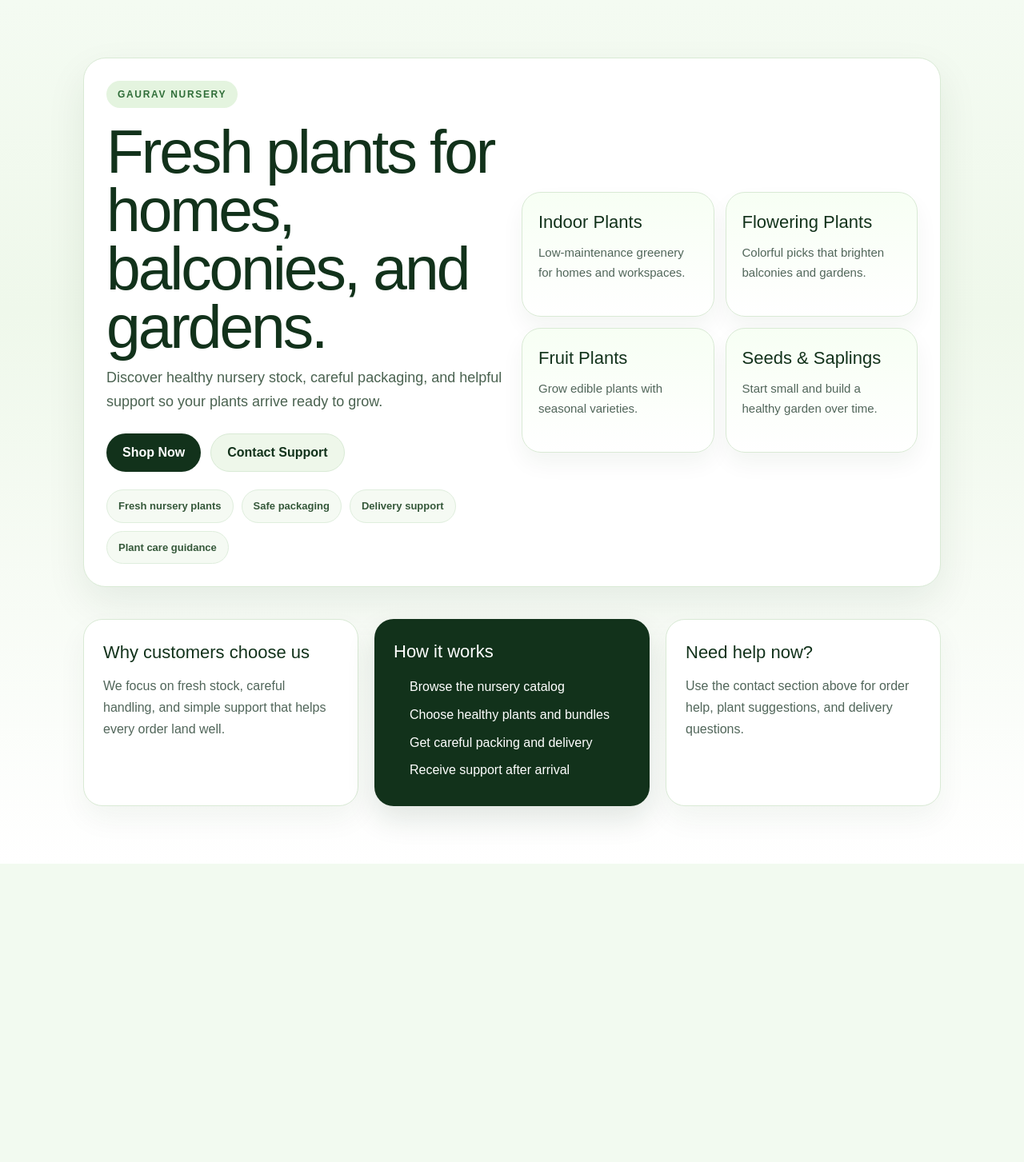
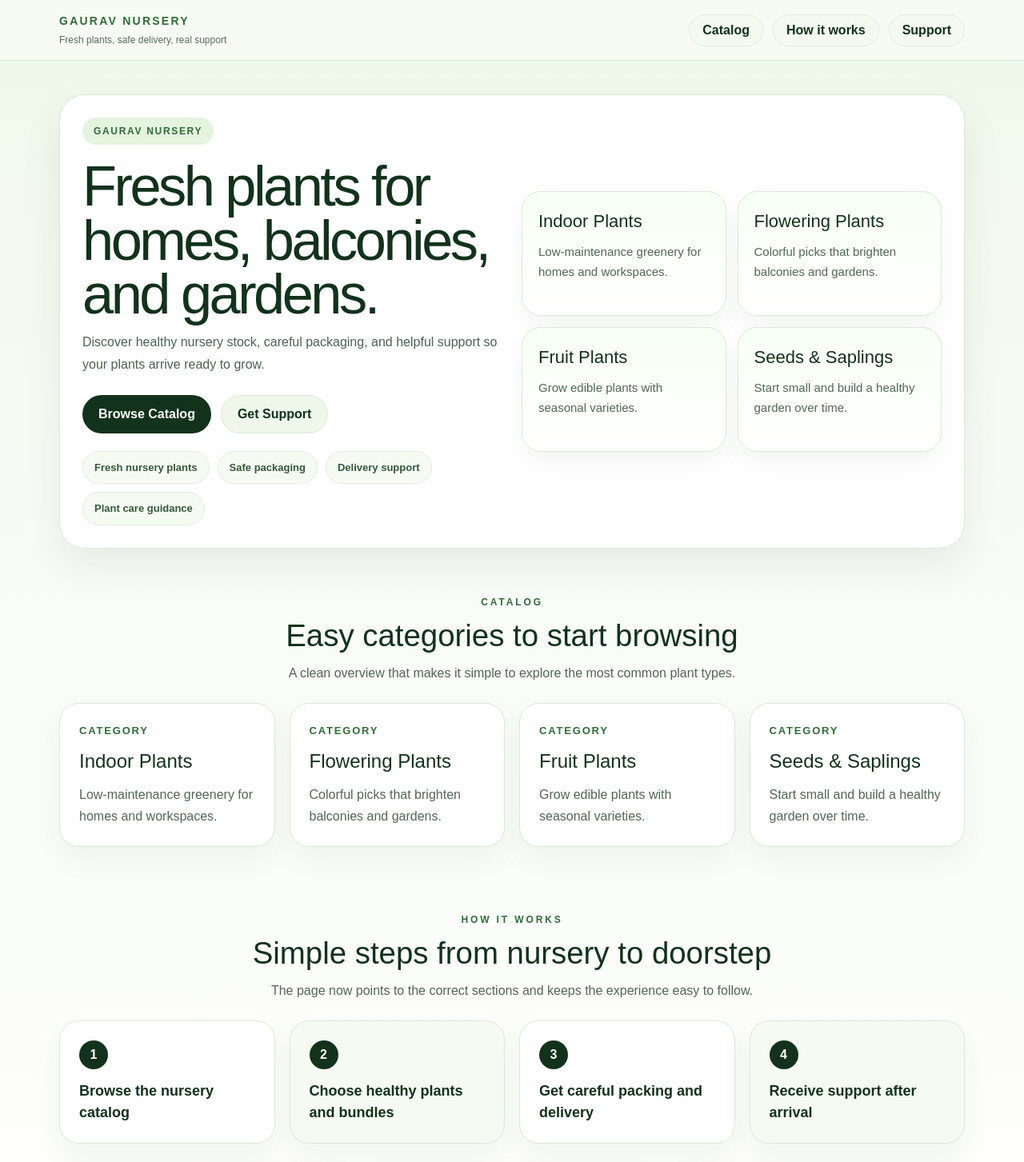
Before and after one commit to nurserygaurav-lgtm/gaurav-nursery, a React (Vite) app in the folder frontend/: page / in a window 1280 px wide. Shown: the top 1453 px of the page at 80% size. Before the commit the page ends 1080 px from the top, so only its background shows below. Built offline with nearby package versions, Linux system fonts and the light colour scheme; no server answers.

Commit message:
Polish homepage layout

```diff
--- a/frontend/src/pages/public/Home.jsx
+++ b/frontend/src/pages/public/Home.jsx
@@ -1,11 +1,6 @@
 import React from 'react';
 
-const highlights = [
-  'Fresh nursery plants',
-  'Safe packaging',
-  'Delivery support',
-  'Plant care guidance'
-];
+const highlights = ['Fresh nursery plants', 'Safe packaging', 'Delivery support', 'Plant care guidance'];
 
 const categories = [
   { title: 'Indoor Plants', text: 'Low-maintenance greenery for homes and workspaces.' },
@@ -26,38 +21,72 @@ export default function Home() {
     <main
       style={{
         minHeight: '100vh',
-        background:
-          'linear-gradient(180deg, #f4fbf2 0%, #eff8eb 36%, #ffffff 100%)',
+        background: 'linear-gradient(180deg, #eff8ea 0%, #f8fbf5 36%, #ffffff 100%)',
         color: '#12321b',
         fontFamily: 'Arial, sans-serif'
       }}
     >
+      <header
+        style={{
+          position: 'sticky',
+          top: 0,
+          zIndex: 20,
+          backdropFilter: 'blur(12px)',
+          background: 'rgba(248, 251, 245, 0.88)',
+          borderBottom: '1px solid rgba(217, 234, 213, 0.9)'
+        }}
+      >
+        <div
+          style={{
+            maxWidth: 1180,
+            margin: '0 auto',
+            padding: '16px 24px',
+            display: 'flex',
+            alignItems: 'center',
+            justifyContent: 'space-between',
+            gap: 16
+          }}
+        >
+          <div>
+            <div style={{ fontSize: 14, fontWeight: 900, letterSpacing: '0.16em', color: '#2f6d38' }}>
+              GAURAV NURSERY
+            </div>
+            <div style={{ marginTop: 4, fontSize: 12, color: '#5a6f61' }}>Fresh plants, safe delivery, real support</div>
+          </div>
+          <nav style={{ display: 'flex', gap: 12, flexWrap: 'wrap', justifyContent: 'flex-end' }}>
+            <a href="#catalog" style={navLinkStyle}>Catalog</a>
+            <a href="#process" style={navLinkStyle}>How it works</a>
+            <a href="#support" style={navLinkStyle}>Support</a>
+          </nav>
+        </div>
+      </header>
+
       <section
-        id="hero"
         style={{
-          maxWidth: 1120,
+          maxWidth: 1180,
           margin: '0 auto',
-          padding: '72px 24px 40px'
+          padding: '42px 24px 24px'
         }}
       >
         <div
           style={{
             display: 'grid',
             gap: 24,
-            gridTemplateColumns: 'repeat(auto-fit, minmax(280px, 1fr))',
-            alignItems: 'center',
+            gridTemplateColumns: 'repeat(auto-fit, minmax(320px, 1fr))',
+            alignItems: 'stretch',
             background: '#ffffff',
-            borderRadius: 28,
+            borderRadius: 32,
             padding: 28,
             boxShadow: '0 20px 50px rgba(18, 50, 27, 0.08)',
             border: '1px solid #d9ead5'
           }}
         >
-          <div>
-            <p
+          <div style={{ display: 'flex', flexDirection: 'column', justifyContent: 'center' }}>
+            <span
               style={{
                 margin: 0,
-                display: 'inline-block',
+                display: 'inline-flex',
+                width: 'fit-content',
                 padding: '8px 14px',
                 borderRadius: 999,
                 background: '#e4f4df',
@@ -69,28 +98,30 @@ export default function Home() {
               }}
             >
               Gaurav Nursery
-            </p>
+            </span>
+
             <h1
               style={{
                 margin: '18px 0 12px',
-                fontSize: 'clamp(2.4rem, 6vw, 4.8rem)',
-                lineHeight: 0.95,
-                letterSpacing: '-0.04em'
+                fontSize: 'clamp(2.2rem, 5.5vw, 4.8rem)',
+                lineHeight: 0.96,
+                letterSpacing: '-0.05em',
+                maxWidth: 680
               }}
             >
               Fresh plants for homes, balconies, and gardens.
             </h1>
+
             <p
               style={{
                 margin: 0,
                 maxWidth: 620,
-                fontSize: 18,
-                lineHeight: 1.7,
+                fontSize: 'clamp(1rem, 1.2vw, 1.15rem)',
+                lineHeight: 1.75,
                 color: '#4a6250'
               }}
             >
-              Discover healthy nursery stock, careful packaging, and helpful support
-              so your plants arrive ready to grow.
+              Discover healthy nursery stock, careful packaging, and helpful support so your plants arrive ready to grow.
             </p>
 
             <div
@@ -101,40 +132,11 @@ export default function Home() {
                 marginTop: 24
               }}
             >
-              <a
-                href="#categories"
-                style={{
-                  display: 'inline-flex',
-                  alignItems: 'center',
-                  justifyContent: 'center',
-                  minHeight: 48,
-                  padding: '0 20px',
-                  borderRadius: 999,
-                  background: '#12321b',
-                  color: '#ffffff',
-                  textDecoration: 'none',
-                  fontWeight: 800
-                }}
-              >
-                Shop Now
+              <a href="#catalog" style={primaryButtonStyle}>
+                Browse Catalog
               </a>
-              <a
-                href="#contact"
-                style={{
-                  display: 'inline-flex',
-                  alignItems: 'center',
-                  justifyContent: 'center',
-                  minHeight: 48,
-                  padding: '0 20px',
-                  borderRadius: 999,
-                  background: '#eef7ea',
-                  color: '#12321b',
-                  textDecoration: 'none',
-                  fontWeight: 800,
-                  border: '1px solid #d9ead5'
-                }}
-              >
-                Contact Support
+              <a href="#support" style={secondaryButtonStyle}>
+                Get Support
               </a>
             </div>
 
@@ -147,18 +149,7 @@ export default function Home() {
               }}
             >
               {highlights.map((item) => (
-                <span
-                  key={item}
-                  style={{
-                    padding: '10px 14px',
-                    borderRadius: 999,
-                    background: '#f5faf3',
-                    border: '1px solid #dfeedd',
-                    color: '#35583a',
-                    fontSize: 13,
-                    fontWeight: 700
-                  }}
-                >
+                <span key={item} style={pillStyle}>
                   {item}
                 </span>
               ))}
@@ -169,96 +160,96 @@ export default function Home() {
             style={{
               display: 'grid',
               gap: 14,
-              gridTemplateColumns: 'repeat(2, minmax(0, 1fr))'
+              gridTemplateColumns: 'repeat(2, minmax(0, 1fr))',
+              alignContent: 'center'
             }}
           >
             {categories.map((card) => (
               <article
                 key={card.title}
-                style={{
-                  background: 'linear-gradient(180deg, #f7fff4 0%, #ffffff 100%)',
-                  borderRadius: 24,
-                  padding: 20,
-                  border: '1px solid #d9ead5',
-                  boxShadow: '0 14px 28px rgba(18, 50, 27, 0.05)',
-                  minHeight: 156
-                }}
+                style={cardStyle}
               >
                 <h2 style={{ margin: 0, fontSize: 22, color: '#12321b' }}>{card.title}</h2>
-                <p
-                  style={{
-                    margin: '10px 0 0',
-                    lineHeight: 1.65,
-                    color: '#51665a',
-                    fontSize: 15
-                  }}
-                >
-                  {card.text}
-                </p>
+                <p style={{ margin: '10px 0 0', lineHeight: 1.65, color: '#51665a', fontSize: 15 }}>{card.text}</p>
               </article>
             ))}
           </div>
         </div>
       </section>
 
-      <section id="support" style={{ maxWidth: 1120, margin: '0 auto', padding: '0 24px 72px' }}>
+      <section id="catalog" style={sectionShell}>
+        <SectionHeading
+          eyebrow="Catalog"
+          title="Easy categories to start browsing"
+          text="A clean overview that makes it simple to explore the most common plant types."
+        />
+        <div
+          style={{
+            display: 'grid',
+            gap: 18,
+            gridTemplateColumns: 'repeat(auto-fit, minmax(220px, 1fr))'
+          }}
+        >
+          {categories.map((card) => (
+            <article key={card.title} style={featureCardStyle}>
+              <div style={{ fontSize: 13, fontWeight: 900, letterSpacing: '0.14em', color: '#2f6d38', textTransform: 'uppercase' }}>
+                Category
+              </div>
+              <h3 style={{ margin: '10px 0 0', fontSize: 24 }}>{card.title}</h3>
+              <p style={{ margin: '10px 0 0', lineHeight: 1.7, color: '#51665a' }}>{card.text}</p>
+            </article>
+          ))}
+        </div>
+      </section>
+
+      <section id="process" style={{ ...sectionShell, paddingBottom: 24 }}>
+        <SectionHeading
+          eyebrow="How it works"
+          title="Simple steps from nursery to doorstep"
+          text="The page now points to the correct sections and keeps the experience easy to follow."
+        />
+        <div
+          style={{
+            display: 'grid',
+            gap: 18,
+            gridTemplateColumns: 'repeat(auto-fit, minmax(230px, 1fr))'
+          }}
+        >
+          {steps.map((step, index) => (
+            <article key={step} style={{ ...featureCardStyle, background: index % 2 === 0 ? '#ffffff' : '#f5fbf2' }}>
+                <div style={stepNumberStyle}>{index + 1}</div>
+              <p style={{ margin: 0, fontSize: 18, fontWeight: 700, lineHeight: 1.5 }}>{step}</p>
+            </article>
+          ))}
+        </div>
+      </section>
+
+      <section id="support" style={{ maxWidth: 1180, margin: '0 auto', padding: '0 24px 72px' }}>
         <div
           style={{
             display: 'grid',
             gap: 20,
-            gridTemplateColumns: 'repeat(auto-fit, minmax(250px, 1fr))'
+            gridTemplateColumns: 'repeat(auto-fit, minmax(260px, 1fr))'
           }}
         >
-          <article
-            id="contact"
-            style={{
-              background: '#ffffff',
-              borderRadius: 24,
-              padding: 24,
-              border: '1px solid #d9ead5',
-              boxShadow: '0 16px 36px rgba(18, 50, 27, 0.05)'
-            }}
-          >
+          <article style={featureCardStyle}>
             <h3 style={{ margin: 0, fontSize: 22 }}>Why customers choose us</h3>
             <p style={{ margin: '12px 0 0', lineHeight: 1.7, color: '#51665a' }}>
-              We focus on fresh stock, careful handling, and simple support that helps
-              every order land well.
+              We focus on fresh stock, careful handling, and simple support that helps every order land well.
             </p>
           </article>
 
-          <article
-            id="categories"
-            style={{
-              background: '#12321b',
-              color: '#ffffff',
-              borderRadius: 24,
-              padding: 24,
-              boxShadow: '0 16px 36px rgba(18, 50, 27, 0.12)'
-            }}
-          >
-            <h3 style={{ margin: 0, fontSize: 22 }}>How it works</h3>
-            <ol style={{ margin: '14px 0 0', paddingLeft: 20, lineHeight: 1.8 }}>
-              {steps.map((step) => (
-                <li key={step} style={{ marginBottom: 6 }}>
-                  {step}
-                </li>
-              ))}
-            </ol>
+          <article style={{ ...featureCardStyle, background: '#12321b', color: '#ffffff' }}>
+            <h3 style={{ margin: 0, fontSize: 22 }}>Need help now?</h3>
+            <p style={{ margin: '12px 0 0', lineHeight: 1.7, color: '#d3e7d2' }}>
+              Use the support area on this page for order help, plant suggestions, and delivery questions.
+            </p>
           </article>
 
-          <article
-            style={{
-              background: '#ffffff',
-              borderRadius: 24,
-              padding: 24,
-              border: '1px solid #d9ead5',
-              boxShadow: '0 16px 36px rgba(18, 50, 27, 0.05)'
-            }}
-          >
-            <h3 style={{ margin: 0, fontSize: 22 }}>Need help now?</h3>
+          <article style={featureCardStyle}>
+            <h3 style={{ margin: 0, fontSize: 22 }}>Ready to move forward?</h3>
             <p style={{ margin: '12px 0 0', lineHeight: 1.7, color: '#51665a' }}>
-              Use the contact section above for order help, plant suggestions, and
-              delivery questions.
+              Jump back to the catalog section and continue exploring the nursery layout from there.
             </p>
           </article>
         </div>
@@ -266,3 +257,106 @@ export default function Home() {
     </main>
   );
 }
+
+function SectionHeading({ eyebrow, title, text }) {
+  return (
+    <div style={{ textAlign: 'center', maxWidth: 760, margin: '0 auto 24px' }}>
+      <div style={{ fontSize: 12, fontWeight: 900, letterSpacing: '0.24em', color: '#2f6d38', textTransform: 'uppercase' }}>
+        {eyebrow}
+      </div>
+      <h2 style={{ margin: '12px 0 0', fontSize: 'clamp(1.8rem, 3vw, 2.8rem)', lineHeight: 1.1 }}>
+        {title}
+      </h2>
+      <p style={{ margin: '12px auto 0', lineHeight: 1.7, color: '#51665a', maxWidth: 680 }}>
+        {text}
+      </p>
+    </div>
+  );
+}
+
+const navLinkStyle = {
+  display: 'inline-flex',
+  alignItems: 'center',
+  justifyContent: 'center',
+  minHeight: 40,
+  padding: '0 16px',
+  borderRadius: 999,
+  background: '#f4faf0',
+  color: '#12321b',
+  textDecoration: 'none',
+  fontWeight: 800,
+  border: '1px solid #dfeedd'
+};
+
+const primaryButtonStyle = {
+  display: 'inline-flex',
+  alignItems: 'center',
+  justifyContent: 'center',
+  minHeight: 48,
+  padding: '0 20px',
+  borderRadius: 999,
+  background: '#12321b',
+  color: '#ffffff',
+  textDecoration: 'none',
+  fontWeight: 800
+};
+
+const secondaryButtonStyle = {
+  display: 'inline-flex',
+  alignItems: 'center',
+  justifyContent: 'center',
+  minHeight: 48,
+  padding: '0 20px',
+  borderRadius: 999,
+  background: '#eef7ea',
+  color: '#12321b',
+  textDecoration: 'none',
+  fontWeight: 800,
+  border: '1px solid #d9ead5'
+};
+
+const pillStyle = {
+  padding: '10px 14px',
+  borderRadius: 999,
+  background: '#f5faf3',
+  border: '1px solid #dfeedd',
+  color: '#35583a',
+  fontSize: 13,
+  fontWeight: 700
+};
+
+const cardStyle = {
+  background: 'linear-gradient(180deg, #f7fff4 0%, #ffffff 100%)',
+  borderRadius: 24,
+  padding: 20,
+  border: '1px solid #d9ead5',
+  boxShadow: '0 14px 28px rgba(18, 50, 27, 0.05)',
+  minHeight: 156
+};
+
+const sectionShell = {
+  maxWidth: 1180,
+  margin: '0 auto',
+  padding: '34px 24px 48px'
+};
+
+const featureCardStyle = {
+  background: '#ffffff',
+  borderRadius: 24,
+  padding: 24,
+  border: '1px solid #d9ead5',
+  boxShadow: '0 16px 36px rgba(18, 50, 27, 0.05)'
+};
+
+const stepNumberStyle = {
+  display: 'inline-flex',
+  alignItems: 'center',
+  justifyContent: 'center',
+  width: 36,
+  height: 36,
+  marginBottom: 14,
+  borderRadius: 999,
+  background: '#12321b',
+  color: '#ffffff',
+  fontWeight: 900
+};
```
